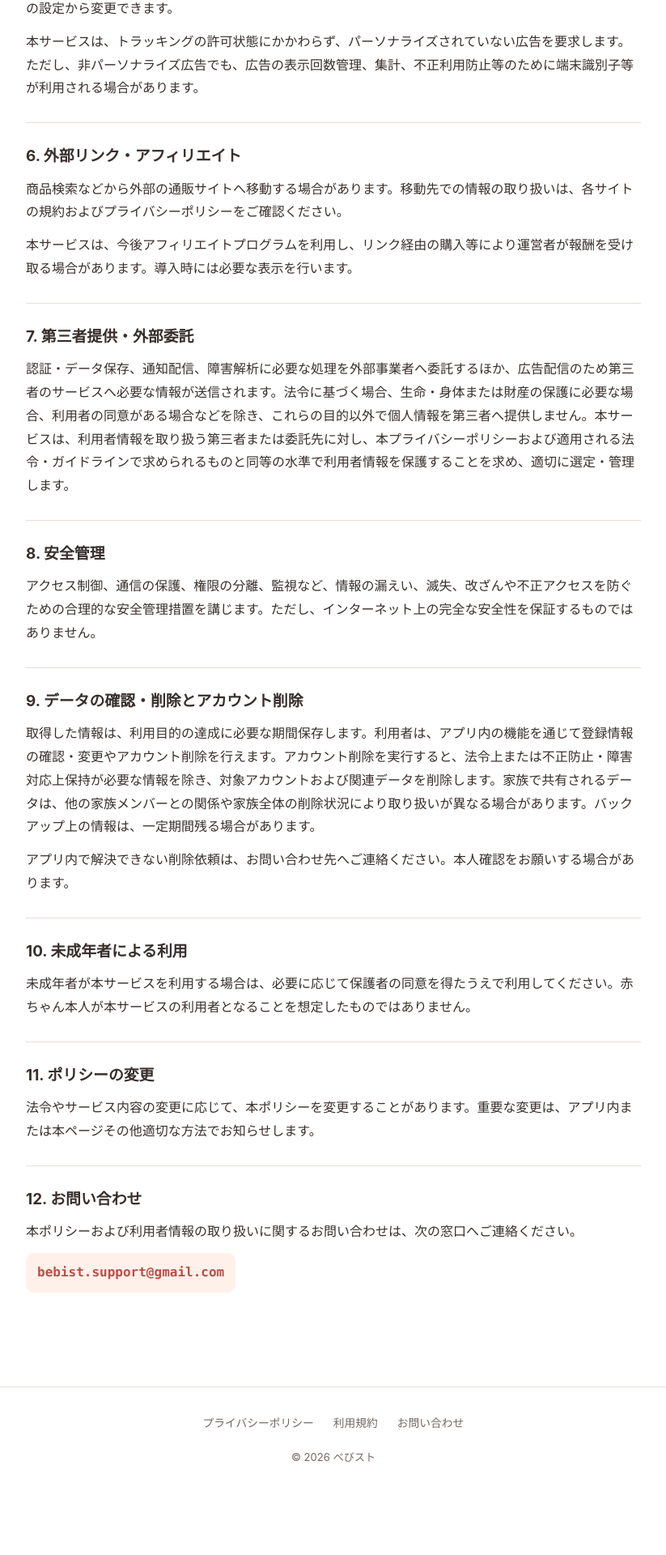
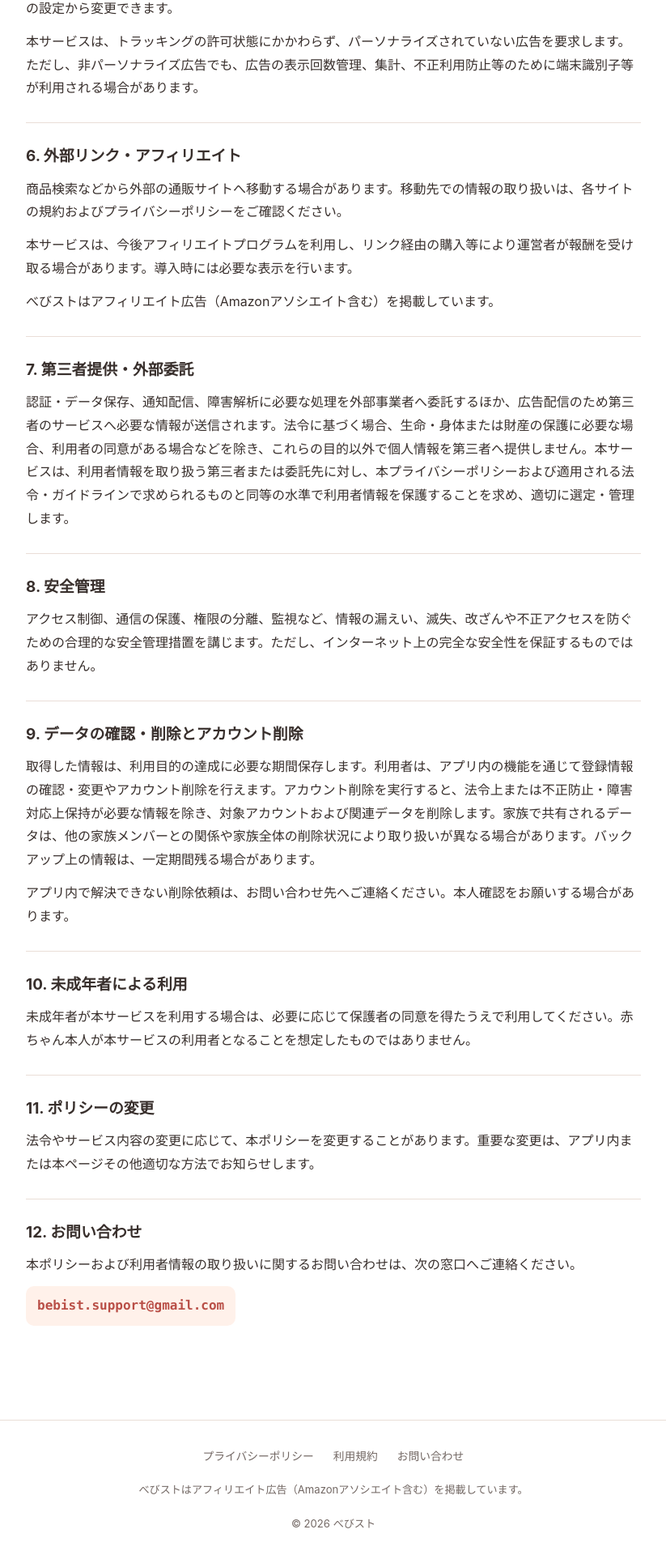
Before and after one commit to kai10-inui/bebist-web, a Next.js app: page /privacy in a window 1280 px wide. Shown: the part 1754-3674 px from the top of the page at 81% size, without its empty margins (228-1051 px from the left). Before the commit the page ends 3605 px from the top, so only its background shows below. Built offline with nearby package versions, Linux system fonts and the light colour scheme.

Commit message:
docs: add affiliate disclosure to policy and footer

```diff
--- a/app/privacy/page.tsx
+++ b/app/privacy/page.tsx
@@ -22,7 +22,7 @@ export default function PrivacyPage() {
       <section><h2>3. 家族内での共有</h2><p>家族に参加した利用者間では、家族に紐づく赤ちゃん情報、商品、在庫、履歴、買い物リストや各種設定が共有されます。招待コードは信頼できる相手にのみ共有してください。</p></section>
       <section><h2>4. 外部サービス</h2><p>認証、データ保存、家族間の同期のため、外部のクラウド基盤サービスを利用します。通知の配信には外部の通知配信サービスを利用し、端末の登録情報、通知用トークンや配信に必要な情報を取り扱います。</p><p>障害の検知・品質改善には外部の障害解析サービスを利用します。クラッシュ・診断情報、OS・端末情報、アプリのバージョン・ビルド番号、画面遷移等の技術情報を送信します。認証トークン、メールアドレス、家族・赤ちゃんの情報、商品名、在庫、履歴、メモ、通信の本文は、障害解析の送信対象に含めないよう制御しています。</p><p>各外部サービスにおける情報の取り扱いは、各事業者の規約およびプライバシーポリシーにも従います。</p></section>
       <section><h2>5. 広告関連情報</h2><p>iPhone版では、広告配信のため第三者の広告配信サービスを利用します。広告配信、表示回数の管理、効果測定、不正利用防止のため、IPアドレスから推定されるおおよその地域、端末識別子、広告の表示・操作情報、診断情報などが広告事業者によって取得または利用される場合があります。</p><p>iOSでは、広告配信や広告効果の測定等のため、端末の機能を通じてトラッキングの許可を求める場合があります。許可しなくても、本サービスの主要機能は利用できます。トラッキングに関する選択は、端末の設定から変更できます。</p><p>本サービスは、トラッキングの許可状態にかかわらず、パーソナライズされていない広告を要求します。ただし、非パーソナライズ広告でも、広告の表示回数管理、集計、不正利用防止等のために端末識別子等が利用される場合があります。</p></section>
-      <section><h2>6. 外部リンク・アフィリエイト</h2><p>商品検索などから外部の通販サイトへ移動する場合があります。移動先での情報の取り扱いは、各サイトの規約およびプライバシーポリシーをご確認ください。</p><p>本サービスは、今後アフィリエイトプログラムを利用し、リンク経由の購入等により運営者が報酬を受け取る場合があります。導入時には必要な表示を行います。</p></section>
+      <section><h2>6. 外部リンク・アフィリエイト</h2><p>商品検索などから外部の通販サイトへ移動する場合があります。移動先での情報の取り扱いは、各サイトの規約およびプライバシーポリシーをご確認ください。</p><p>本サービスは、今後アフィリエイトプログラムを利用し、リンク経由の購入等により運営者が報酬を受け取る場合があります。導入時には必要な表示を行います。</p><p>べびストはアフィリエイト広告（Amazonアソシエイト含む）を掲載しています。</p></section>
       <section><h2>7. 第三者提供・外部委託</h2><p>認証・データ保存、通知配信、障害解析に必要な処理を外部事業者へ委託するほか、広告配信のため第三者のサービスへ必要な情報が送信されます。法令に基づく場合、生命・身体または財産の保護に必要な場合、利用者の同意がある場合などを除き、これらの目的以外で個人情報を第三者へ提供しません。本サービスは、利用者情報を取り扱う第三者または委託先に対し、本プライバシーポリシーおよび適用される法令・ガイドラインで求められるものと同等の水準で利用者情報を保護することを求め、適切に選定・管理します。</p></section>
       <section><h2>8. 安全管理</h2><p>アクセス制御、通信の保護、権限の分離、監視など、情報の漏えい、滅失、改ざんや不正アクセスを防ぐための合理的な安全管理措置を講じます。ただし、インターネット上の完全な安全性を保証するものではありません。</p></section>
       <section><h2>9. データの確認・削除とアカウント削除</h2><p>取得した情報は、利用目的の達成に必要な期間保存します。利用者は、アプリ内の機能を通じて登録情報の確認・変更やアカウント削除を行えます。アカウント削除を実行すると、法令上または不正防止・障害対応上保持が必要な情報を除き、対象アカウントおよび関連データを削除します。家族で共有されるデータは、他の家族メンバーとの関係や家族全体の削除状況により取り扱いが異なる場合があります。バックアップ上の情報は、一定期間残る場合があります。</p><p>アプリ内で解決できない削除依頼は、お問い合わせ先へご連絡ください。本人確認をお願いする場合があります。</p></section>
--- a/components/site-footer.tsx
+++ b/components/site-footer.tsx
@@ -8,6 +8,7 @@ export function SiteFooter() {
         <Link href="/terms">利用規約</Link>
         <Link href="/contact">お問い合わせ</Link>
       </nav>
+      <p>べびストはアフィリエイト広告（Amazonアソシエイト含む）を掲載しています。</p>
       <p>© {new Date().getFullYear()} べびスト</p>
     </footer>
   );
```
